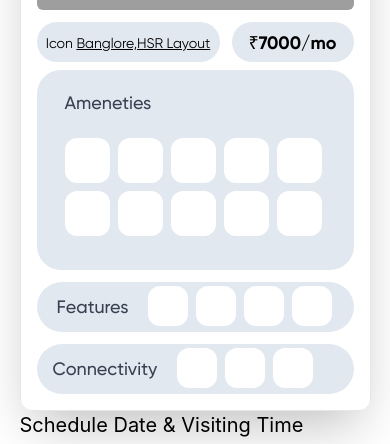
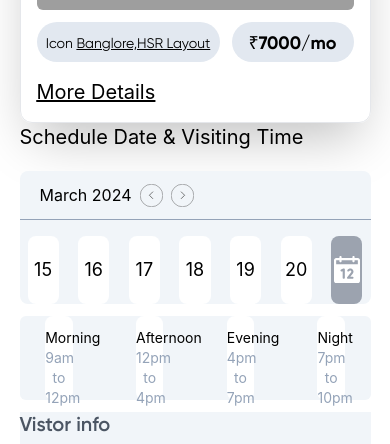
Before and after one commit to harshwarghade22/Mini-Project, a React (Vite) app: page /reserve2 in a window 390 px wide. Shown: the part 367-811 px from the top of the page. Built offline with nearby package versions, Linux system fonts and the light colour scheme; grey boxes are pictures that could not be loaded.

Commit message:
reserve component edited

```diff
--- a/src/components/Reserve.jsx
+++ b/src/components/Reserve.jsx
@@ -1,5 +1,6 @@
 import React from "react";
 import Fridge from "./Icons/Fridge";
+import { Link } from "react-router-dom";
 
 function Reserve() {
   return (
@@ -17,7 +18,7 @@ function Reserve() {
           </div>
         </div>
 
-        <div className="h-[200px] md:h-full lg:h-[200px]  md:w-[75%] lg:w-full bg-slate-200 rounded-3xl mt-2 pb-4">
+        <div className="h-[200px] md:h-full lg:h-[200px]  md:w-[75%] lg:w-full bg-slate-200 rounded-3xl mt-2 pb-4 hidden md:block">
           <p className="pt-5 px-7 font-gilroy_medium text-lg text-gray-700">
             Ameneties
           </p>
@@ -34,7 +35,8 @@ function Reserve() {
             <div className="w-[45px] h-[45px] bg-white rounded-xl"></div>
           </div>
         </div>
-        <div className="">
+
+        <div className="hidden md:block">
           <div className="md:w-[200px] lg:w-full w-full md:h-[50%] lg:h-[50px] h-[50px] bg-slate-200 mt-3 rounded-full md:rounded-3xl flex md:flex-col lg:flex-row px-1 pb-10">
             <p className="font-gilroy_medium text-lg text-gray-700 py-3 pl-4">
               Features
@@ -56,6 +58,10 @@ function Reserve() {
               <div className="w-[40px] h-[40px] bg-white rounded-xl"></div>
             </div>
           </div>
+
+        </div>
+        <div className="mt-4 text-xl underline block md:hidden">
+          <Link to="">More Details</Link>
         </div>
       </div>
     </div>
```
